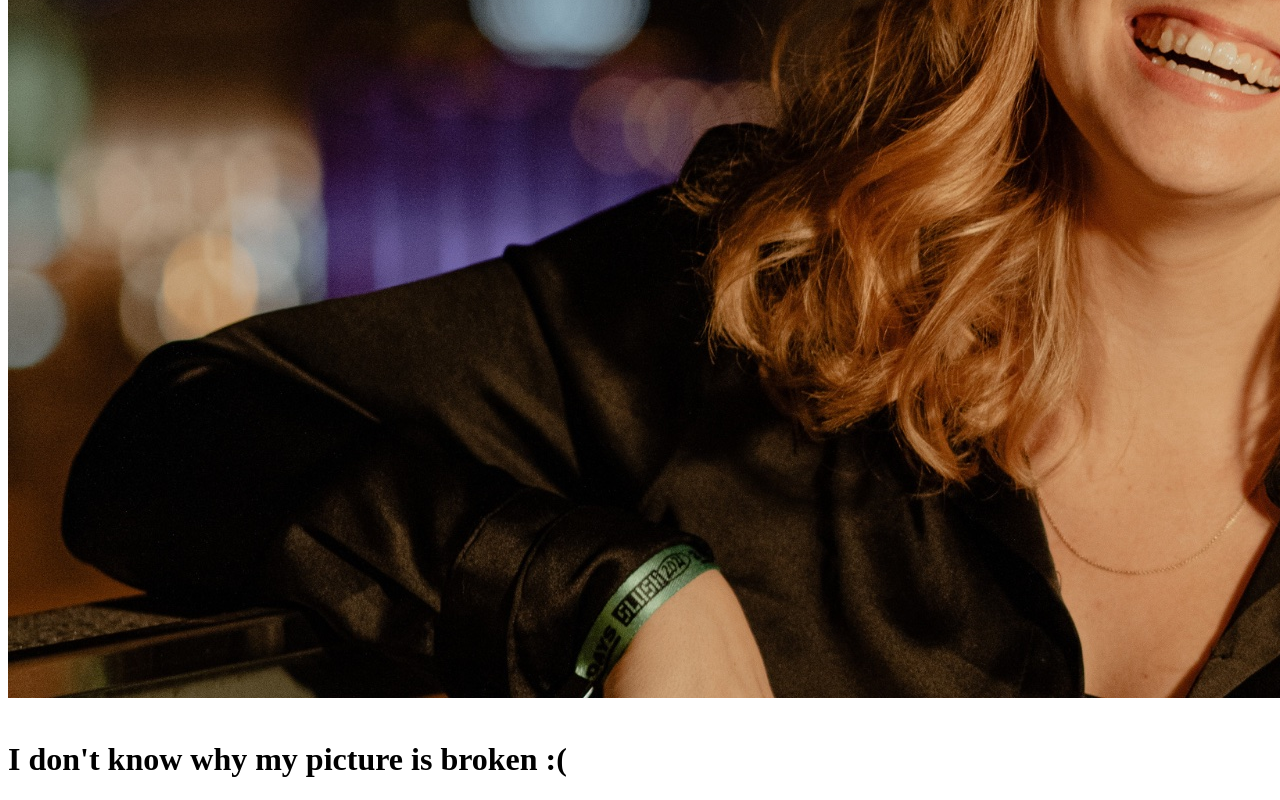
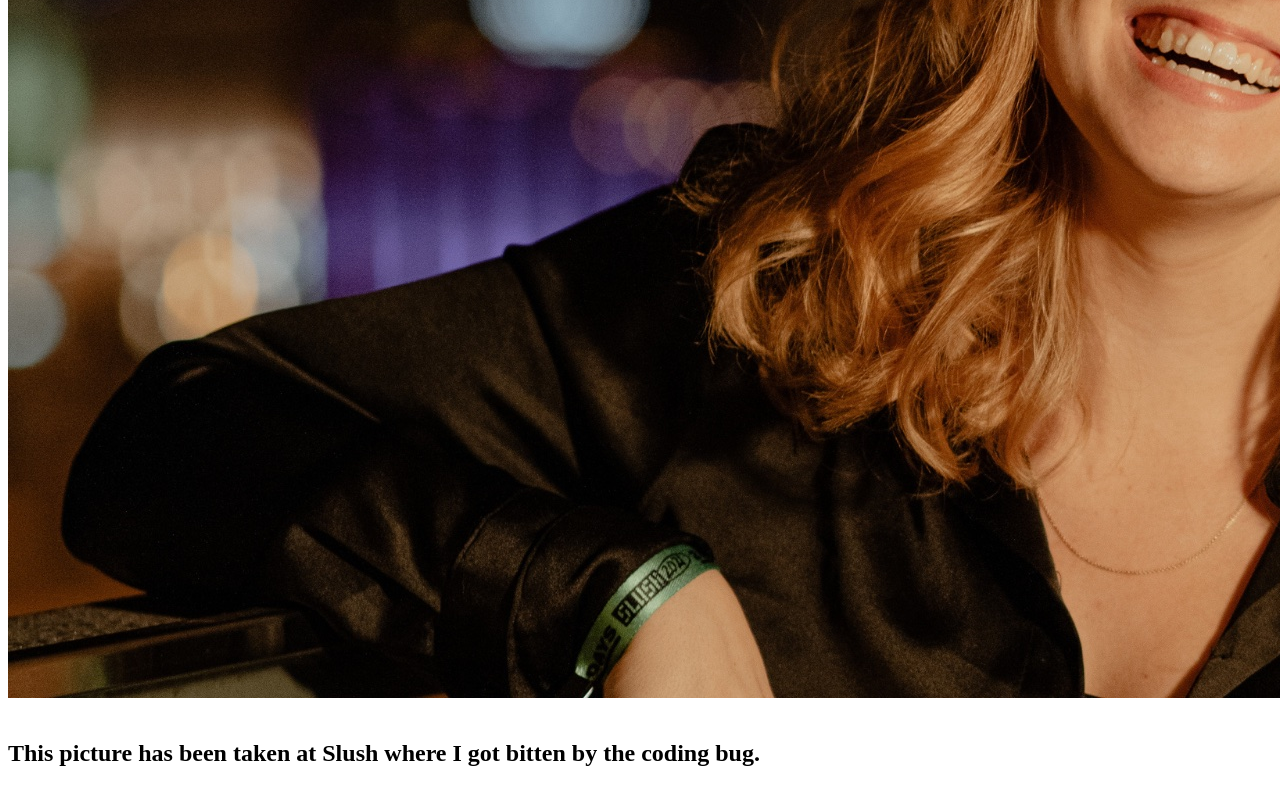
Before and after one commit to kiiariuttula/kiia-riuttula, a plain HTML site: page index.html in a window 1280 px wide. Shown: the part 496-1296 px from the top of the page. Drawn offline with Linux system fonts and the light colour scheme.

Commit message:
Update index.html

```diff
--- a/index.html
+++ b/index.html
@@ -8,4 +8,4 @@
 <img src="kuva-kiia-riuttula.jpeg" alt="My test image">
 <br>
 </br>
-<h1>I don't know why my picture is broken :(<h1>
+<h2>This picture has been taken at Slush where I got bitten by the coding bug.<h2>
```
